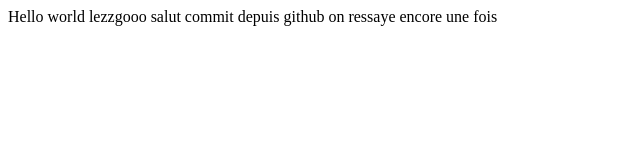
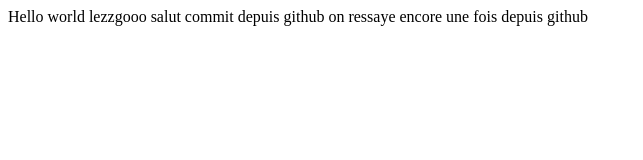
Before and after one commit to jjean-v/new-test, a plain HTML site: page index.html in a window 1280 px wide. Shown: the whole page, without its empty margins (0-643 px from the left). Drawn offline with Linux system fonts and the light colour scheme.

Commit message:
Update index.html

```diff
--- a/index.html
+++ b/index.html
@@ -11,6 +11,6 @@
     commit depuis github
     on ressaye
     encore une fois
-
+    depuis github
 </body>
 </html>
```
